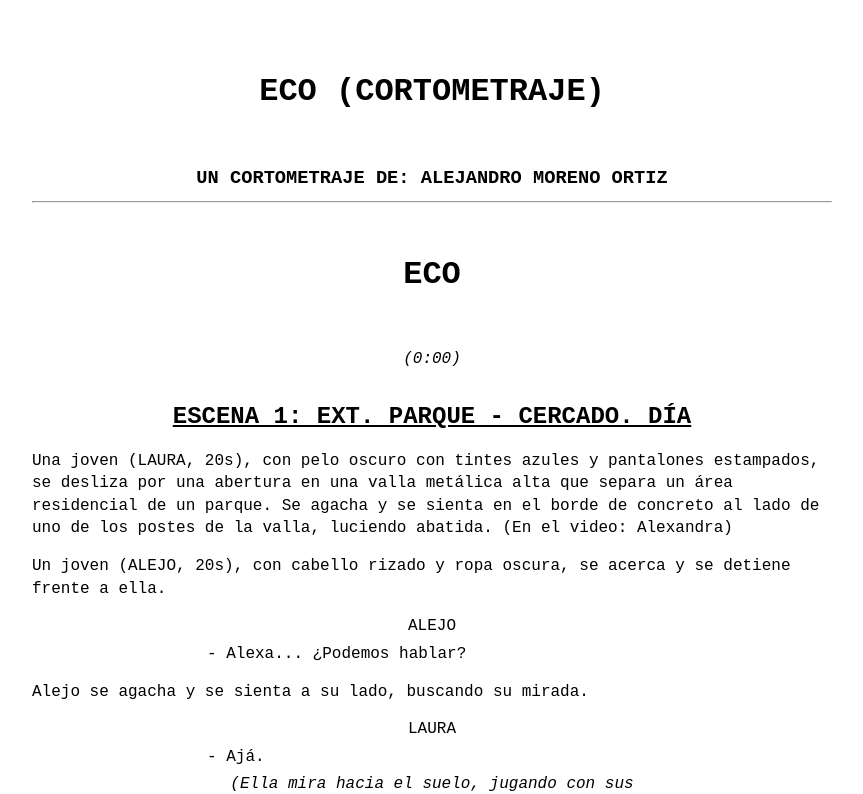
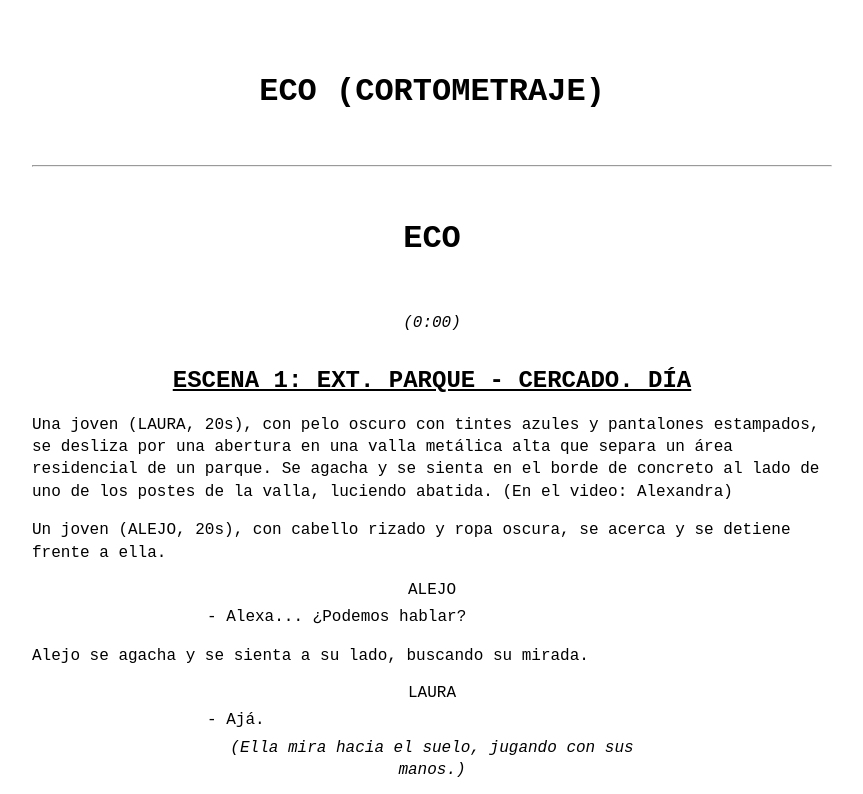
Before and after one commit to KingSadid/ElCigarrillo, a plain HTML site: page index.html in a window 1280 px wide. Shown: the top 794 px of the page, without its empty margins (208-1071 px from the left). Drawn offline with Linux system fonts and the light colour scheme.

Commit message:
Update index.html

```diff
--- a/index.html
+++ b/index.html
@@ -80,8 +80,6 @@
 <body>
 
     <h1 class="title-card">ECO (CORTOMETRAJE)</h1>
-
-    <h3 style="text-align: center;">UN CORTOMETRAJE DE: ALEJANDRO MORENO ORTIZ</h3>
     <hr>
 
     <!-- TÍTULO 1 -->
@@ -271,4 +269,5 @@
     <hr>
 
 </body>
+
 </html>
```
